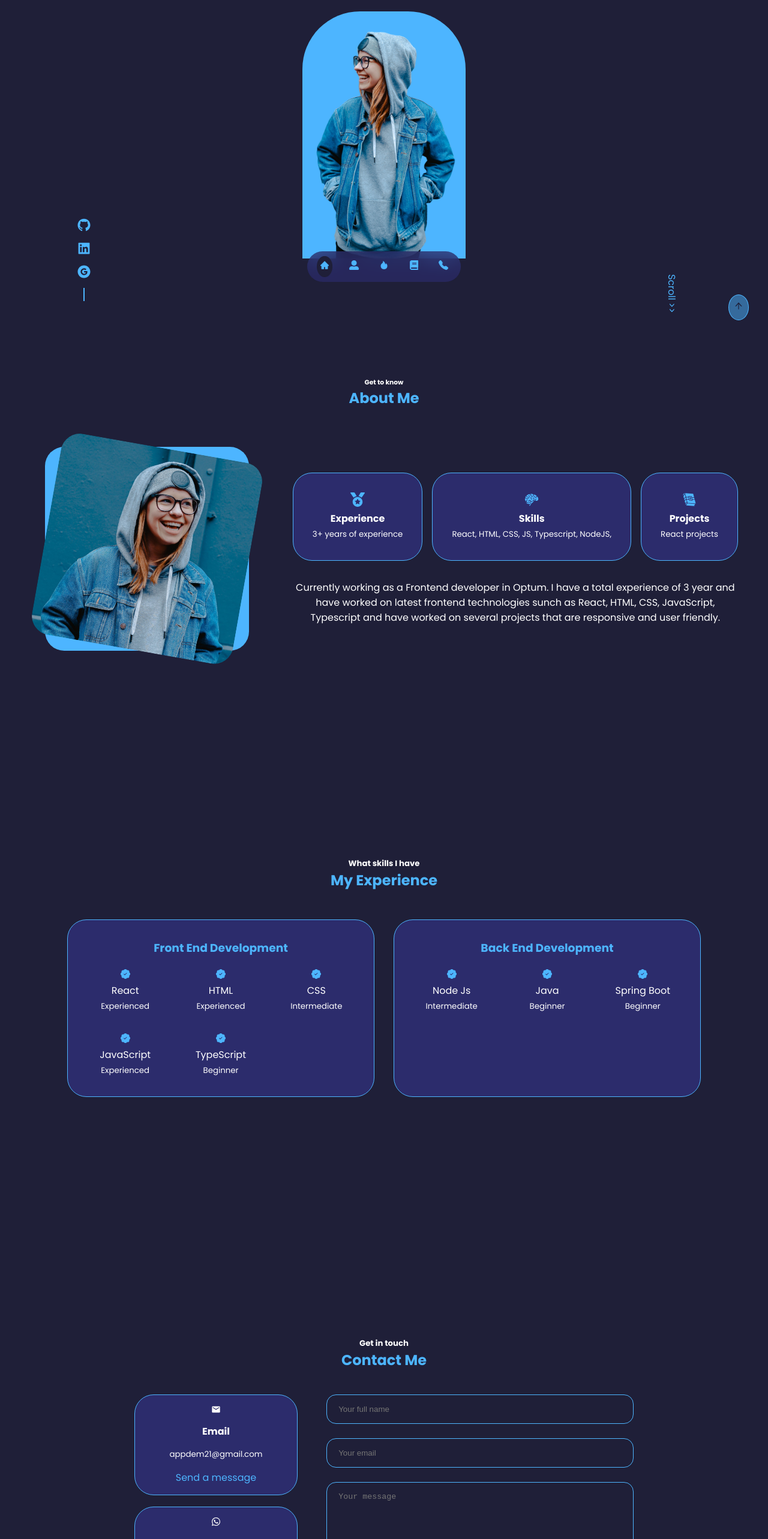
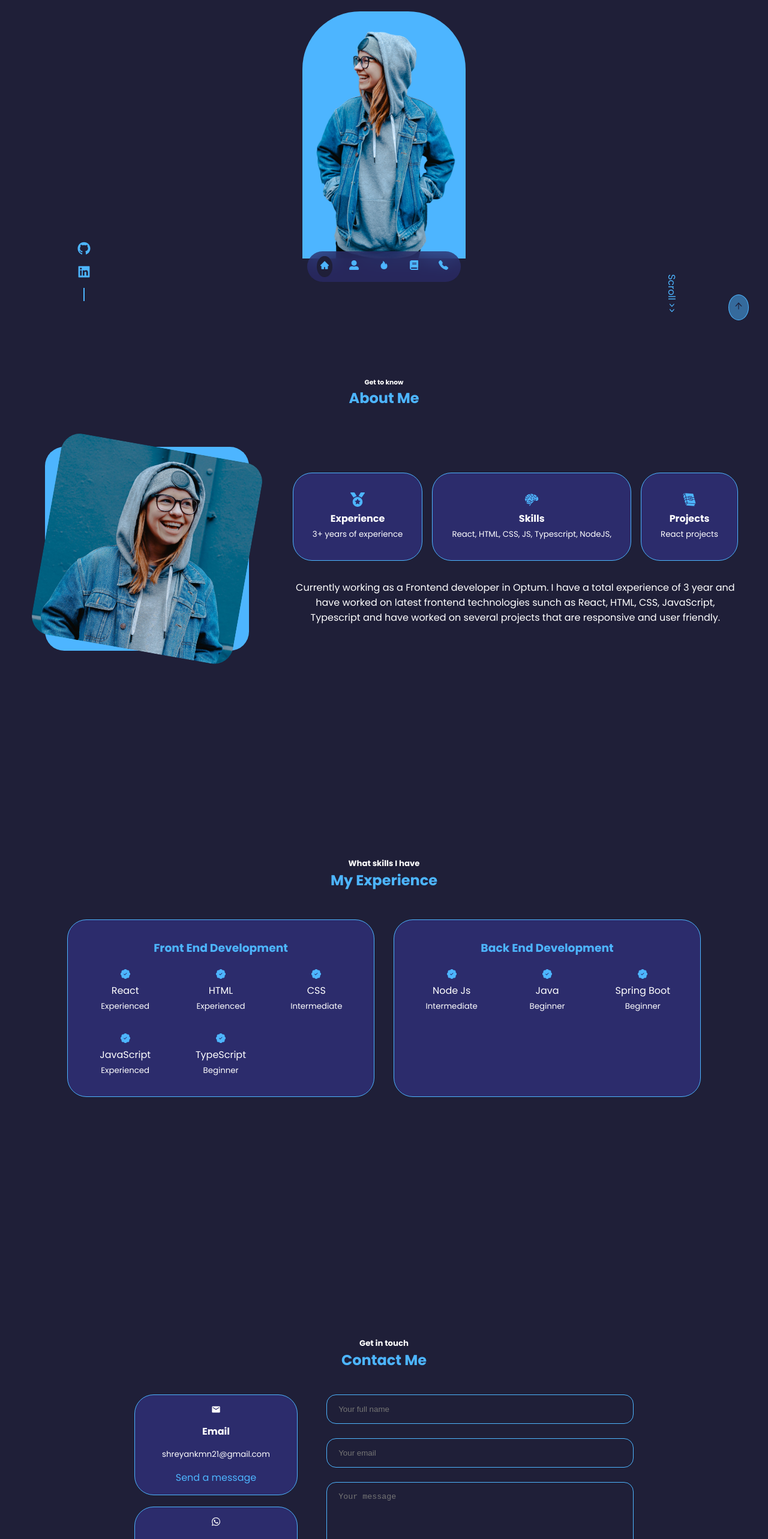
Before and after one commit to mnshreyank/Portfolio, a React (Create React App) app: page / in a window 1280 px wide. Shown: the part 234-2800 px from the top of the page at 60% size. Built offline with nearby package versions, Linux system fonts and the light colour scheme.

Commit message:
added real urls

```diff
--- a/src/components/Contact/Contact.jsx
+++ b/src/components/Contact/Contact.jsx
@@ -11,8 +11,8 @@ const Contact = () => {
       id: 1,
       icon: <MdEmail />,
       title: "Email",
-      contactInfo: "appdem21@gmail.com",
-      cref: "mailto:appdem21@gmail.com",
+      contactInfo: "shreyankmn21@gmail.com",
+      cref: "mailto:shreyankmn21@gmail.com",
     },
     {
       id: 2,
--- a/src/components/Header/components/HeaderSocial.jsx
+++ b/src/components/Header/components/HeaderSocial.jsx
@@ -9,15 +9,15 @@ import "./headerSocial.css";
 const HeaderSocial = () => {
   return (
     <div className="header-social-container">
-      <a href="https://github.com/">
+      <a href="https://github.com/mnshreyank?tab=repositories">
         <AiFillGithub size="24px" />
       </a>
-      <a href="https://in.linkedin.com/">
+      <a href="www.linkedin.com/in/shreyank-m-n-3b0830184">
         <AiFillLinkedin size="24px" />
       </a>
-      <a href="https://google.com">
+      {/* <a href="https://google.com">
         <AiFillGoogleCircle size="24px" />
-      </a>
+      </a> */}
     </div>
   );
 };
```
